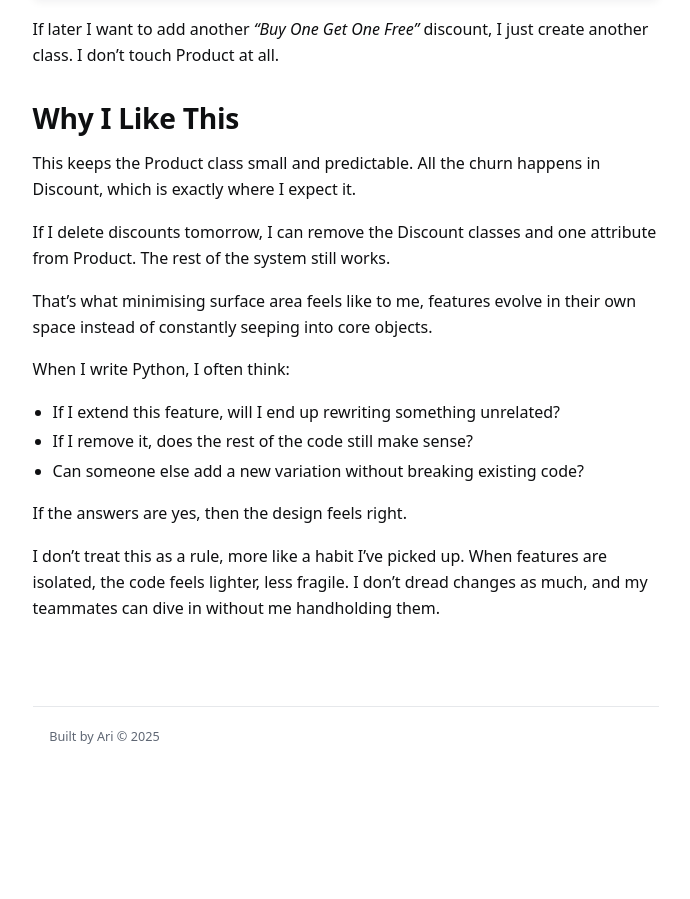
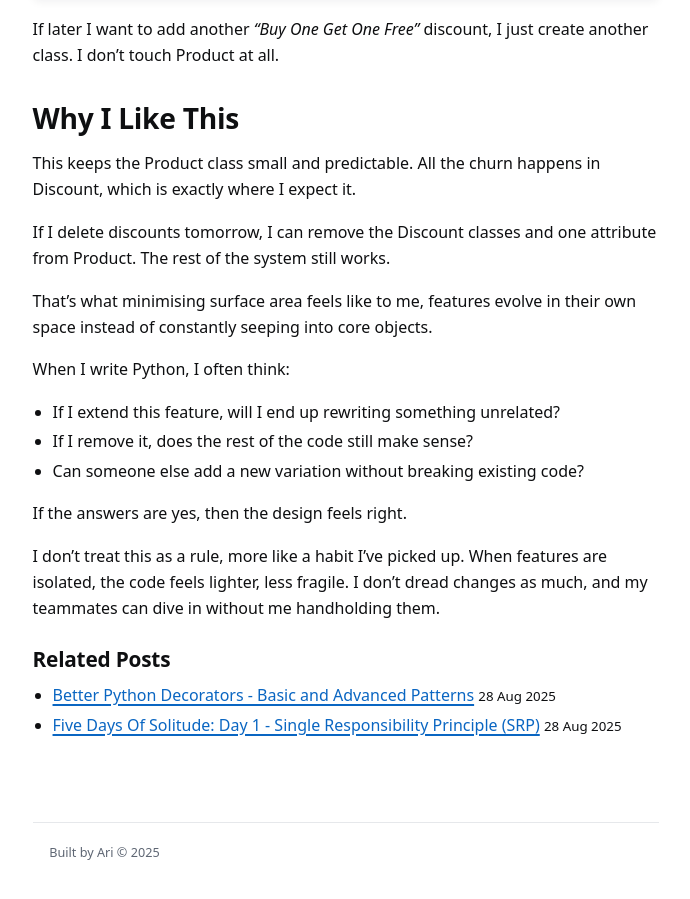
Before and after one commit to arivictor/arivictor.github.io, a Jekyll site: the page built from _posts/2025-08-28-writing-flexible-python-code.md, in a window 1280 px wide and 900 px high, scrolled down 2227 px. Shown: the whole window, without its empty margins (294-984 px from the left). Built offline with Jekyll 4.4.1, drawn with Linux system fonts in a browser that asks for light colours; before the commit the page ends 3011 px from its top, so only the background shows below that.

Commit message:
update: migrate from categories to tags for better content organization and enhance related posts section

```diff
--- a/_config.yml
+++ b/_config.yml
@@ -20,5 +20,3 @@ defaults:
       type: courses
     values:
       layout: course_part
-
-lsi: true
--- a/_layouts/post.html
+++ b/_layouts/post.html
@@ -7,11 +7,16 @@ layout: default
   {{ content }}
 </article>
 
-{% if page.related_posts %}
+{% if page.tags %}
   <h3>Related Posts</h3>
   <ul>
-    {% for post in page.related_posts limit:5 %}
-      <li><a href="{{ post.url }}">{{ post.title }}</a></li>
+    {% for post in site.posts %}
+      {% if post != page and post.tags | join: ',' contains page.tags[0] %}
+        <li>
+          <a href="{{ post.url | relative_url }}">{{ post.title }}</a>
+          <small>{{ post.date | date: "%-d %b %Y" }}</small>
+        </li>
+      {% endif %}
     {% endfor %}
   </ul>
 {% endif %}
--- a/_posts/2025-08-28-five-days-of-solitude-day-1.md
+++ b/_posts/2025-08-28-five-days-of-solitude-day-1.md
@@ -3,8 +3,11 @@ layout: post
 title: "Five Days Of Solitude: Day 1 - Single Responsibility Principle (SRP)"
 description: 'How I spent five days locked away with Python, coffee, and the determination to get better at design. Day 1: Single Responsibility Principle (SRP)'
 date: 2025-08-28
-categories: python five-days-of-solitude day 1
-permalink: /2025/08/28/five-days-of-solitude-day-1/
+tags:
+    - python
+    - design
+    - solid
+    - srp
 ---
 
 For five days I locked myself away with nothing but Python, coffee, and the determination to get better at design. No slack, no meetings, no distractions, just one with the code.
--- a/_posts/2025-08-28-writing-flexible-python-code.md
+++ b/_posts/2025-08-28-writing-flexible-python-code.md
@@ -3,7 +3,11 @@ layout: post
 title: "Writing Flexible Python Code"
 description: 'How I try to keep my Python code flexible by minimising the surface area of changes'
 date: 2025-08-28 12:00:00 +1000
-categories: python
+tags:
+    - python
+    - design
+    - solid
+    - srp
 ---
 
 One idea I try to keep in mind when writing Python is minimising surface area. To me, that means when I add or change a feature, I don’t want it to ripple out and force changes across unrelated parts of the code. The smaller the impact of a change, the more comfortable I feel making it.
```
Also changed, not shown: _posts/2025-08-27-better-python-decorators.md (+5 -1 lines).
